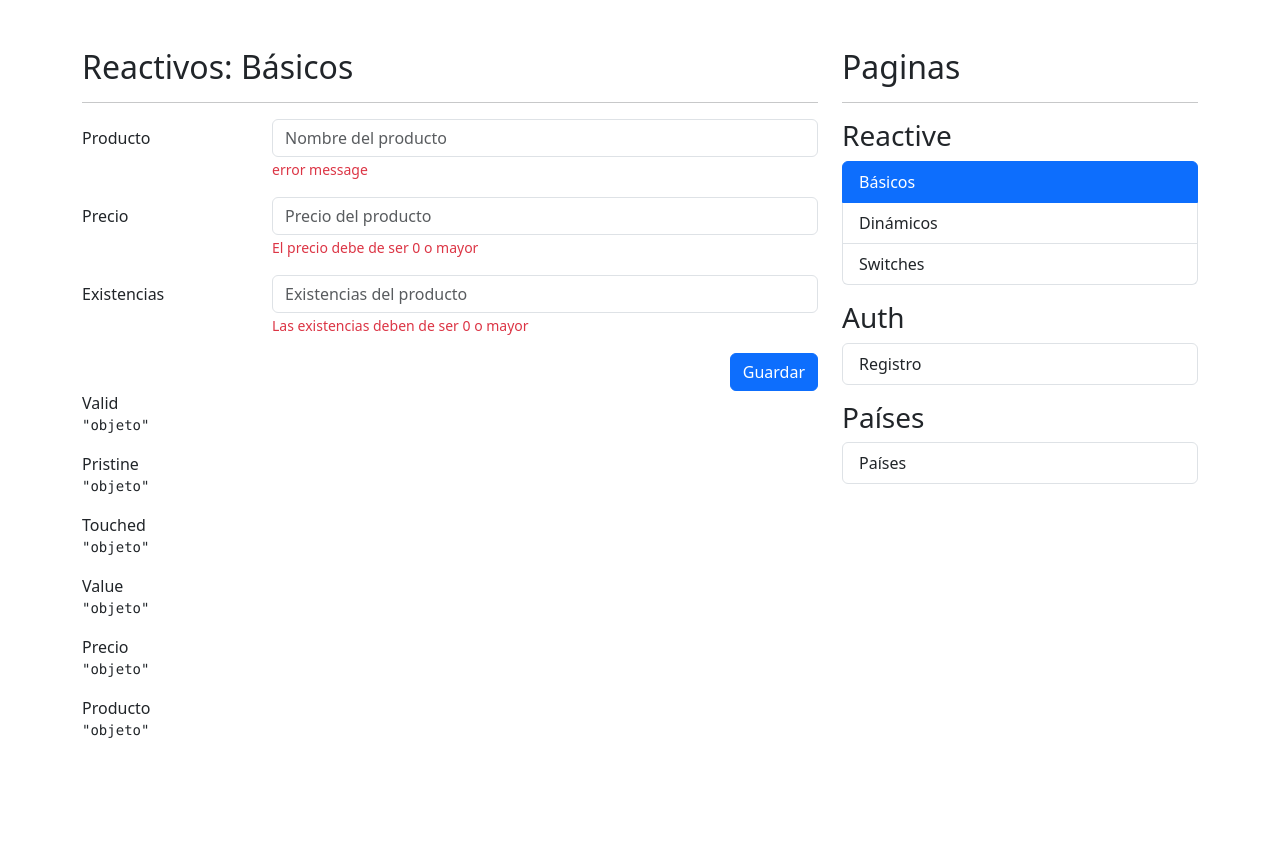
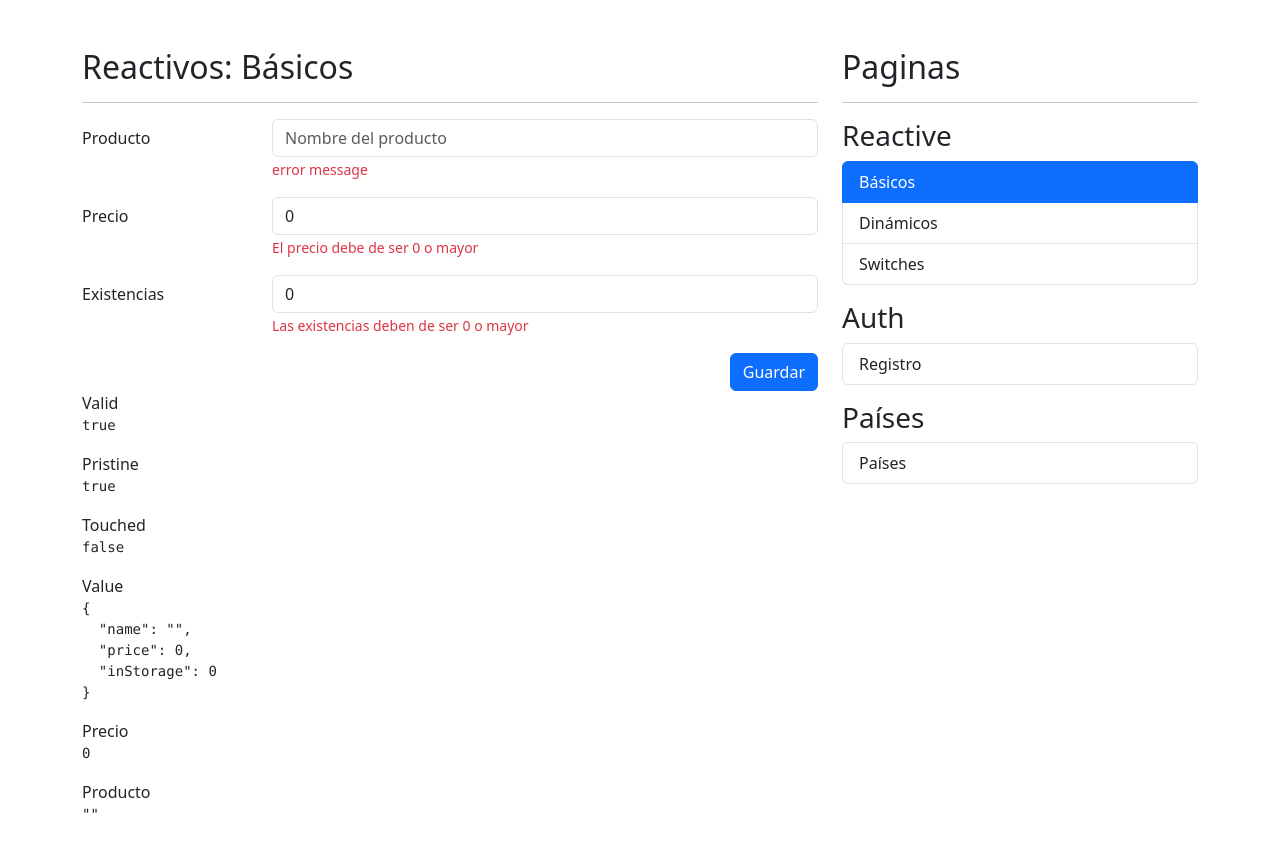
Before and after one commit to Antonio-Borrero/Angular-reactive-forms-app, an Angular app: page /reactive/basic in a window 1280 px wide. Before the commit the page ends 800 px from the top, so only its background shows below. Built offline with nearby package versions, Linux system fonts and the light colour scheme.

Commit message:
feat: bind form controls to reactive form

```diff
--- a/src/app/reactive/pages/basic-page/basic-page.html
+++ b/src/app/reactive/pages/basic-page/basic-page.html
@@ -1,19 +1,19 @@
 <h2>Reactivos: Básicos</h2>
-<hr>
+<hr />
 
 <div class="row">
   <div class="col">
-
-        <form autocomplete="off">
-
+    <form autocomplete="off" [formGroup]="myForm">
       <!-- Campo de producto -->
       <div class="mb-3 row">
         <label class="col-sm-3 col-form-label">Producto</label>
         <div class="col-sm-9">
-
-                    <input type="text"
+          <input
+            type="text"
             class="form-control"
-                           placeholder="Nombre del producto">
+            placeholder="Nombre del producto"
+            formControlName="name"
+          />
 
           <span class="form-text text-danger">
             <!-- Debe de ser de 3 letras -->
@@ -26,12 +26,14 @@
       <div class="mb-3 row">
         <label class="col-sm-3 col-form-label">Precio</label>
         <div class="col-sm-9">
-                    <input type="number"
+          <input
+            type="number"
             class="form-control"
-                           placeholder="Precio del producto">
-                    <span class="form-text text-danger">
-                        El precio debe de ser 0 o mayor
-                    </span>
+            placeholder="Precio del producto"
+            formControlName="price"
+          />
+
+          <span class="form-text text-danger"> El precio debe de ser 0 o mayor </span>
         </div>
       </div>
 
@@ -39,55 +41,44 @@
       <div class="mb-3 row">
         <label class="col-sm-3 col-form-label">Existencias</label>
         <div class="col-sm-9">
-                    <input type="number"
+          <input
+            type="number"
             class="form-control"
-                           placeholder="Existencias del producto">
+            placeholder="Existencias del producto"
+            formControlName="inStorage"
+          />
 
-                    <span class="form-text text-danger">
-                         Las existencias deben de ser 0 o mayor
-                    </span>
+          <span class="form-text text-danger"> Las existencias deben de ser 0 o mayor </span>
         </div>
       </div>
 
+      <div class="row">
+        <div class="col">
+          <button type="submit" class="btn btn-primary float-end">Guardar</button>
+        </div>
+      </div>
+    </form>
+  </div>
+</div>
 
 <div class="row">
   <div class="col">
-                    <button type="submit"
-                            class="btn btn-primary float-end">
-                        Guardar
-                    </button>
+    <span>Valid</span>
+    <pre>{{ myForm.valid | json }}</pre>
+
+    <span>Pristine</span>
+    <pre>{{ myForm.pristine | json }}</pre>
+
+    <span>Touched</span>
+    <pre>{{ myForm.touched | json }}</pre>
+
+    <span>Value</span>
+    <pre>{{ myForm.value | json }}</pre>
+
+    <span>Precio</span>
+    <pre>{{ myForm.controls.price.value | json }}</pre>
+
+    <span>Producto</span>
+    <pre>{{ myForm.controls.name.value | json }}</pre>
   </div>
 </div>
-
-
-
-        </form>
-
-    </div>
-</div>
-
-
-
-
-<div class="row">
-    <div class="col">
-
-        <span>Valid</span>
-        <pre>{{ 'objeto' | json }}</pre>
-
-        <span>Pristine</span>
-        <pre>{{ 'objeto' | json }}</pre>
-
-        <span>Touched</span>
-        <pre>{{ 'objeto' | json }}</pre>
-
-        <span>Value</span>
-        <pre>{{ 'objeto' | json }}</pre>
-
-        <span>Precio</span>
-        <pre>{{ 'objeto' | json }}</pre>
-
-        <span>Producto</span>
-        <pre>{{ 'objeto' | json }}</pre>
-    </div>
-</div>
--- a/src/app/reactive/pages/basic-page/basic-page.ts
+++ b/src/app/reactive/pages/basic-page/basic-page.ts
@@ -1,10 +1,18 @@
 import { JsonPipe } from '@angular/common';
 import { Component } from '@angular/core';
+import { FormControl, FormGroup, ReactiveFormsModule } from '@angular/forms';
 
 @Component({
   selector: 'app-basic-page',
-  imports: [JsonPipe],
+  imports: [JsonPipe, ReactiveFormsModule],
   templateUrl: './basic-page.html',
 })
 
-export class BasicPage { }
+export class BasicPage {
+
+  myForm = new FormGroup({
+    name: new FormControl(""),
+    price: new FormControl(0),
+    inStorage: new FormControl(0),
+  })
+}
```
Lines whose indentation alone changed are shown as unchanged.
